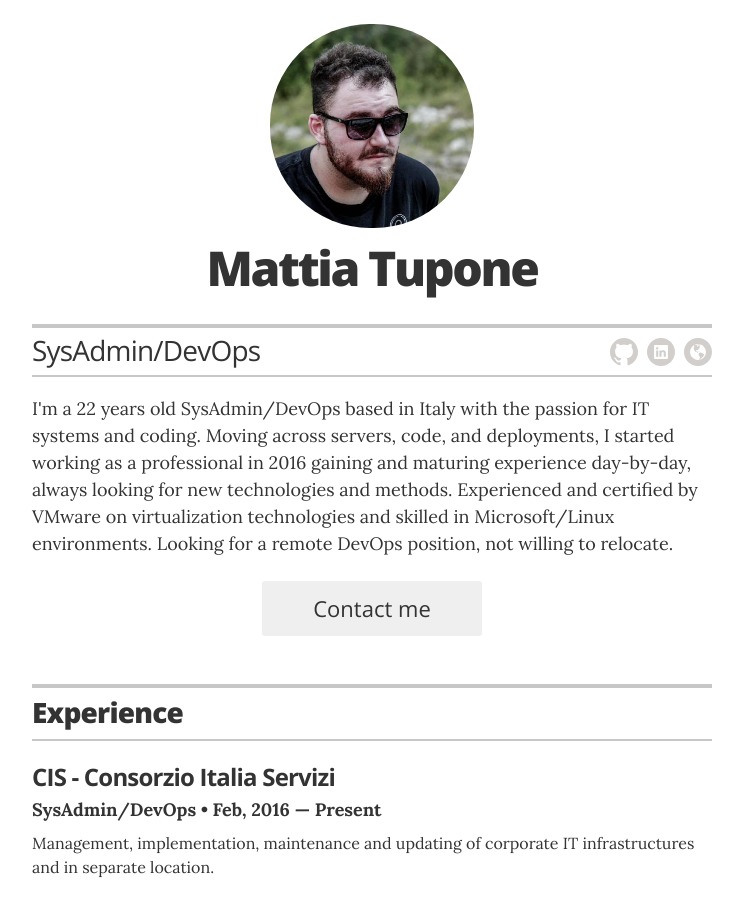
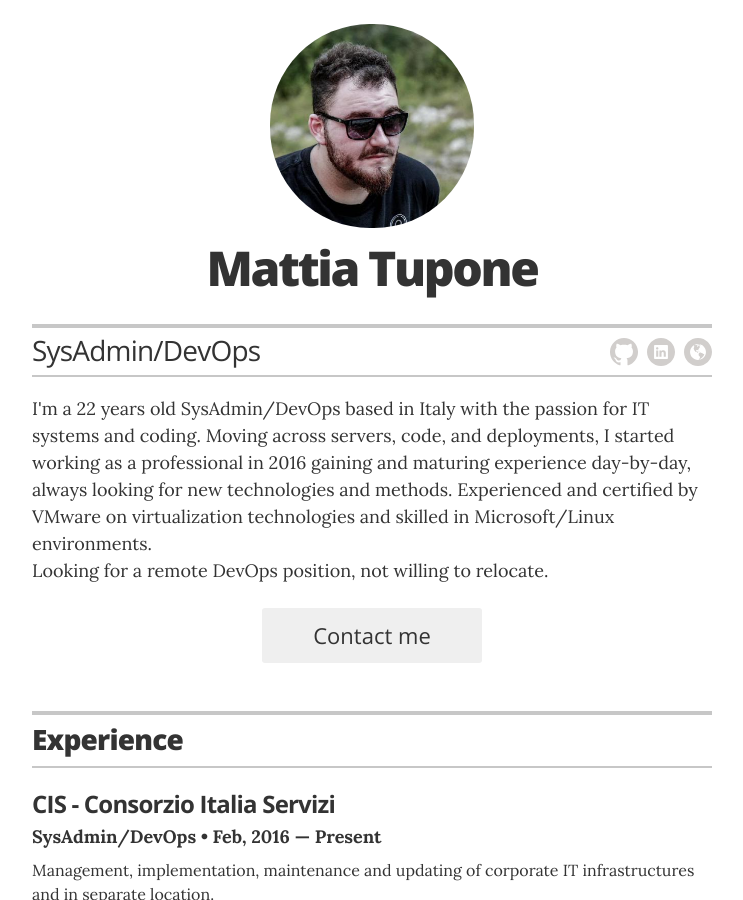
Before and after one commit to jglovier/resume-template, a Jekyll site: the page built from index.html, in a window 1280 px wide and 900 px high. Shown: the whole window, without its empty margins (268-1011 px from the left). Built offline with Jekyll 4.4.1, drawn with Linux system fonts in a browser that asks for light colours.

Commit message:
Updated resume

```diff
--- a/_config.yml
+++ b/_config.yml
@@ -17,7 +17,7 @@ resume_header_contact_info: "Lanciano (CH), Italy | tupone.mattia@gmail.com"
 resume_header_intro: "<p>I'm a 22 years old SysAdmin/DevOps based in Italy with the passion for IT systems and coding.
 Moving across servers, code, and deployments, I started working as a professional in 2016 gaining and maturing experience
 day-by-day, always looking for new technologies and methods. Experienced and certified by VMware on virtualization
-technologies and skilled in Microsoft/Linux environments.
+technologies and skilled in Microsoft/Linux environments. <br>
 Looking for a remote DevOps position, not willing to relocate.</p>"
 
 # use "yes" to display the email contact button,
```
